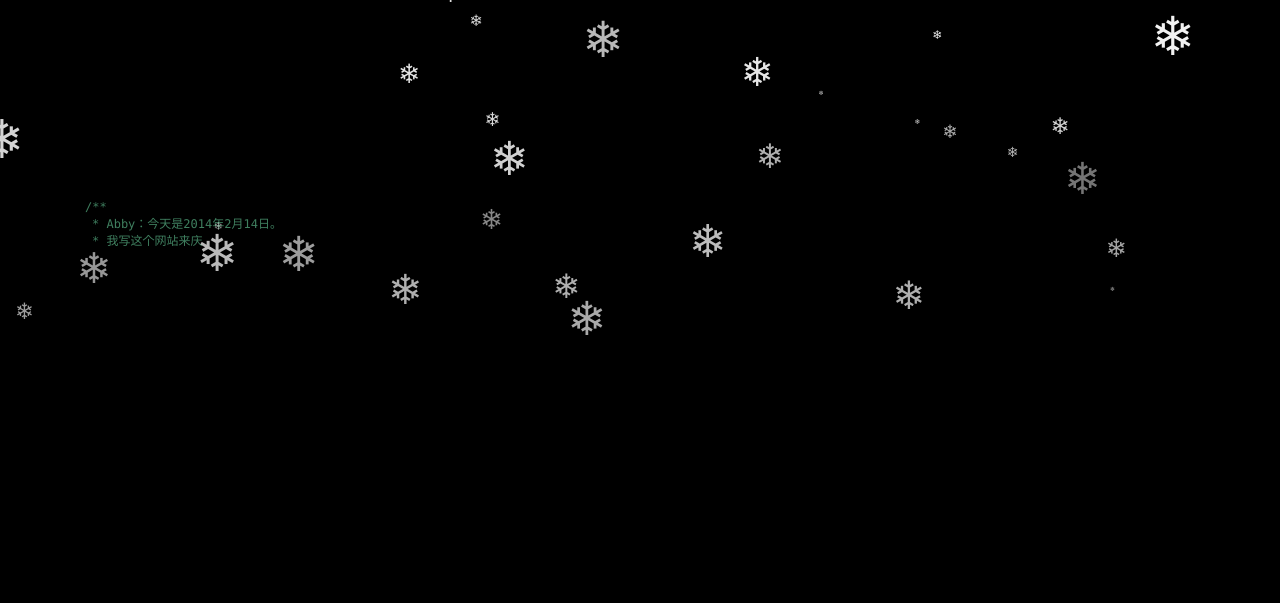
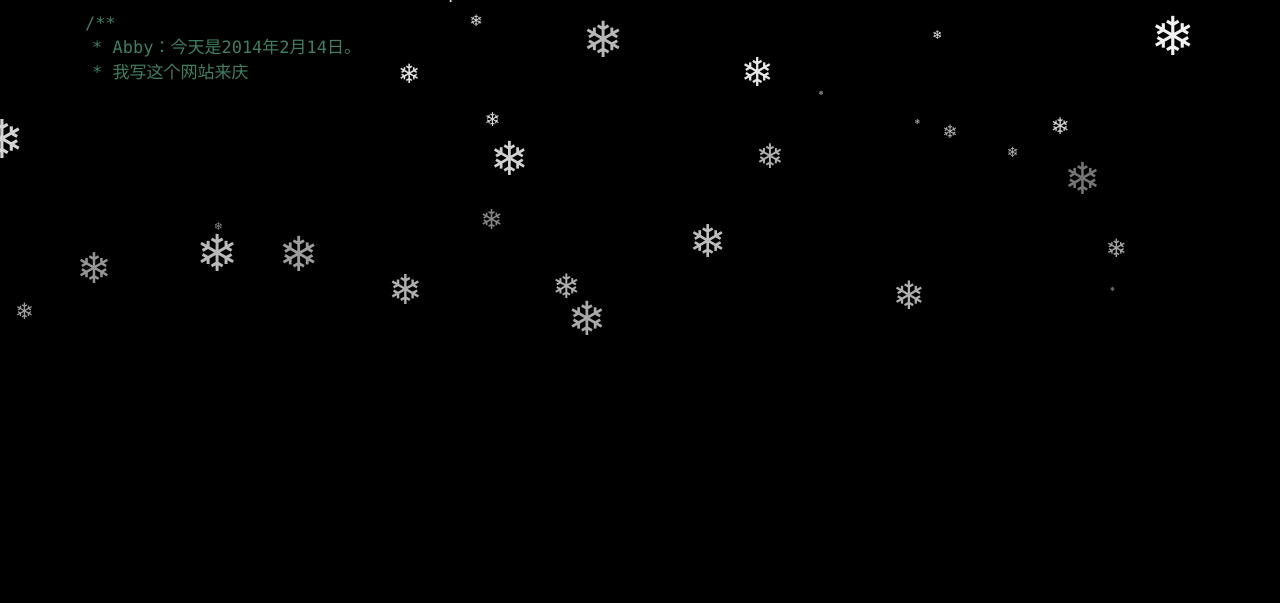
Before and after one commit to luochana001/luochana001.github.io, a plain HTML site: page index.html in a window 1280 px wide. Drawn offline with Linux system fonts and the light colour scheme.

Commit message:
Initial commit

```diff
--- a/css/default.css
+++ b/css/default.css
@@ -1 +1 @@
-body{margin:0;padding:0;background:#000;font-size:12px;overflow:auto}#mainDiv{width:100%;height:100%}#loveHeart{float:left;width:670px;height:625px}#garden{width:100%;height:100%}#elapseClock{text-align:right;font-size:18px;margin-top:10px;margin-bottom:10px}#words{font-family:"sans-serif";width:500px;font-size:24px;color:#666}#messages{display:none}#elapseClock .digit{font-family:"digit";font-size:36px}#loveu{padding:5px;font-size:22px;margin-top:80px;margin-right:120px;text-align:right;display:none}#loveu .signature{margin-top:10px;font-size:20px;font-style:italic}#clickSound{display:none}#code{float:left;width:440px;height:400px;color:#333;font-family:"Consolas","Monaco","Bitstream Vera Sans Mono","Courier New","sans-serif";font-size:12px}#code .string{color:#2a36ff}#code .keyword{color:#7f0055;font-weight:bold}#code .placeholder{margin-left:15px}#code .space{margin-left:7px}#code .comments{color:#3f7f5f}#copyright{margin-top:20px;text-align:center;width:100%;color:#666}#errorMsg{width:100%;text-align:center;font-size:24px;position:absolute;top:100px;left:0}#copyright a{color:#666}
+body{margin:0;padding:0;background:#000;font-size:12px;overflow:auto}#mainDiv{width:100%;height:100%}#loveHeart{float:left;width:670px;height:625px}#garden{width:100%;height:100%}#elapseClock{text-align:right;font-size:18px;margin-top:10px;margin-bottom:10px}#words{font-family:"sans-serif";width:500px;font-size:24px;color:#666}#messages{display:none}#elapseClock .digit{font-family:"digit";font-size:36px}#loveu{padding:5px;font-size:22px;margin-top:80px;margin-right:120px;text-align:right;display:none}#loveu .signature{margin-top:10px;font-size:20px;font-style:italic}#clickSound{display:none}#code{float:left;width:440px;height:700px;color:#333;font-family:"Consolas","Monaco","Bitstream Vera Sans Mono","Courier New","sans-serif";font-size:17px}#code .string{color:#2a36ff}#code .keyword{color:#7f0055;font-weight:bold}#code .placeholder{margin-left:15px}#code .space{margin-left:7px}#code .comments{color:#3f7f5f}#copyright{margin-top:20px;text-align:center;width:100%;color:#666}#errorMsg{width:100%;text-align:center;font-size:24px;position:absolute;top:100px;left:0}#copyright a{color:#666}
--- a/css/default_dev.css
+++ b/css/default_dev.css
@@ -70,7 +70,7 @@ body {
 	height: 400px;
 	color: #333;
 	font-family: "Consolas", "Monaco", "Bitstream Vera Sans Mono", "Courier New", "sans-serif";
-	font-size: 12px;
+	font-size: 500px;
 }
 
 #code .string{
@@ -94,6 +94,7 @@ body {
 	color: #3f7f5f;
 }
 
+
 #copyright{
 	margin-top: 10px;
 	text-align: center;
--- a/index.html
+++ b/index.html
@@ -1,7 +1,7 @@
 <!DOCTYPE HTML>
 <html xmlns="http://www.w3.org/1999/xhtml" xml:lang="en" lang="en">
 <head>
-	<title>表白网页设计模板 -</title>
+	<title>写给宝宝的一封信 -</title>
 	<meta http-equiv="Content-Type" content="text/html; charset=utf-8">
 	<style type="text/css">
 		@font-face {
```
